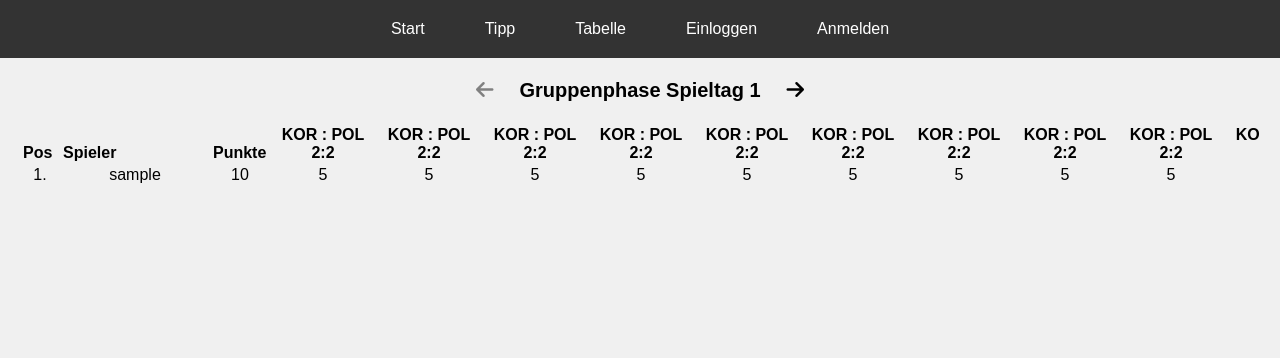
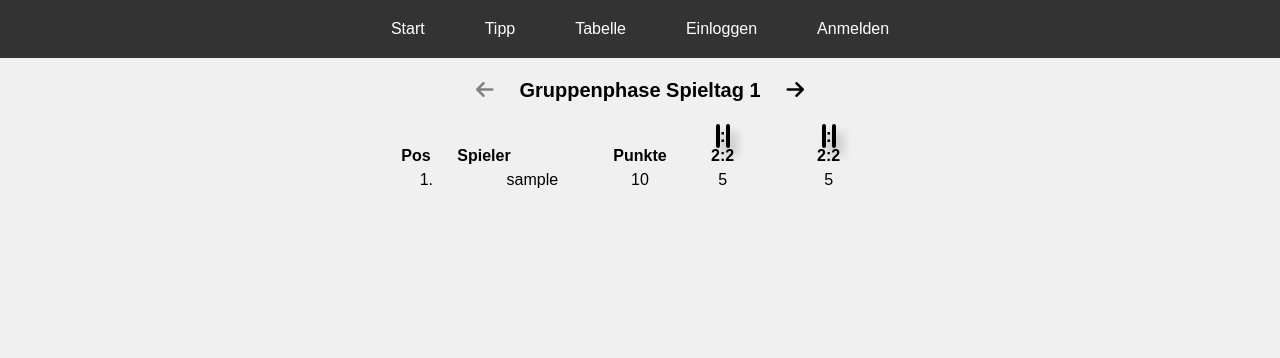
Before and after one commit to NikifFleser/FlaskWebTest, a Flask app: page /leaderboard/1 in a window 1280 px wide. Shown: the top 358 px of the page. Run offline with Flask 3, Linux system fonts and the light colour scheme; tables that the repository leaves empty hold one stand-in row (values such as "Sample post"); some libraries are stand-ins or nearby versions.

Commit message:
Fixed sticky columns and added flag icons
The left most columns should correctly stick to the left. The right part will be filled with user's bets and also the result of the match.

```diff
--- /dev/null
+++ b/static/js/leaderboard.js
@@ -0,0 +1,23 @@
+/* We dynamically calculated the offsetWidth for the sticky columns. */
+function calcStickyColumnsOffset() {
+    const table = document.getElementById("lead-table");
+    const rows = table.getElementsByTagName("tr");
+
+    /* We iterate through each row. */
+    for (let i = 0; i < rows.length; i++) {
+        const row = rows.item(i);
+        const stickyCollums = row.querySelectorAll(".sticky");
+        let leftOffset = 0;
+
+        /* We iterate through the columns which have the .sicky class. */
+        for (let j = 0; j < stickyCollums.length; j++) {
+            let col = stickyCollums.item(j);
+            col.style.left = leftOffset + "px";
+            leftOffset += col.offsetWidth;
+        }
+    }
+}
+
+calcStickyColumnsOffset();
+
+window.addEventListener("resize", calcStickyColumnsOffset);
--- a/static/leaderboard.css
+++ b/static/leaderboard.css
@@ -1,11 +1,4 @@
 /* Leaderboard styling */
-:root {
-    --rank-width: 34px;
-    --player-width: 144px;
-    --points-width: 54px;
-    --my-padding: 3px;
-}
-
 div.content {
     min-width: 350px;
     margin-left: auto;
@@ -20,48 +13,35 @@ table {
     border-collapse: collapse;
 }
 
+th, td {
+    background-color: #f0f0f0;
+    padding: 3px;
+}
+
 th.rank {
     vertical-align: bottom;
     text-align: left;
-    min-width: var(--rank-width);
-    max-width: var(--rank-width);
-    padding: var(--my-padding);
+    min-width: 50px;
 }
 
 th.player {
     vertical-align: bottom;
     text-align: left;
-    min-width: var(--player-width);
-    max-width: var(--player-width);
-    padding: var(--my-padding);
+    min-width: 150px;
 }
 
 th.points {
     vertical-align: bottom;
     text-align: left;
-    min-width: var(--points-width);
-    max-width: var(--points-width);
-    padding: var(--my-padding);
+    min-width: 50px;
 }
 
 th.result {
     min-width: 100px;
-    padding: 3px;
 }
 
-tr>th:first-child, tr>td:first-child {
+.sticky {
     position: sticky;
-    left: 0px;
-}
-
-tr>th:nth-child(2), tr>td:nth-child(2) {
-    position: sticky;
-    left: calc(var(--rank-width) + 2 * var(--my-padding));
-}
-
-tr>th:nth-child(3), tr>td:nth-child(3) {
-    position: sticky;
-    left: calc(var(--rank-width) + var(--player-width) + 4 * var(--my-padding));
 }
 
 /* Everything related to sidenav */
--- a/templates/leaderboard.html
+++ b/templates/leaderboard.html
@@ -24,55 +24,25 @@ Tipp-Tabelle
         <table id="lead-table">
             <thead>
                 <tr>
-                    <th class="rank">Pos</th>
-                    <th class="player">Spieler</th>
-                    <th class="points">Punkte</th>
+                    <th class="rank sticky">Pos</th>
+                    <th class="player sticky">Spieler</th>
+                    <th class="points sticky">Punkte</th>
                     <th class="result">
-                        <div>KOR : POL</div>
+                        <!-- div>KOR : POL</div -->
+                        <div>
+                            <span class="fi fi-af" style="font-size: 18px;"></span>
+                            <span style="font-size: 18px;">:</span>
+                            <span class="fi fi-ag" style="font-size: 18px;"></span>
+                        </div>
                         <div>2:2</div>
                     </th>
                     <th class="result">
-                        <div>KOR : POL</div>
-                        <div>2:2</div>
-                    </th>
-                    <th class="result">
-                        <div>KOR : POL</div>
-                        <div>2:2</div>
-                    </th>
-                    <th class="result">
-                        <div>KOR : POL</div>
-                        <div>2:2</div>
-                    </th>
-                    <th class="result">
-                        <div>KOR : POL</div>
-                        <div>2:2</div>
-                    </th>
-                    <th class="result">
-                        <div>KOR : POL</div>
-                        <div>2:2</div>
-                    </th>
-                    <th class="result">
-                        <div>KOR : POL</div>
-                        <div>2:2</div>
-                    </th>
-                    <th class="result">
-                        <div>KOR : POL</div>
-                        <div>2:2</div>
-                    </th>
-                    <th class="result">
-                        <div>KOR : POL</div>
-                        <div>2:2</div>
-                    </th>
-                    <th class="result">
-                        <div>KOR : POL</div>
-                        <div>2:2</div>
-                    </th>
-                    <th class="result">
-                        <div>KOR : POL</div>
-                        <div>2:2</div>
-                    </th>
-                    <th class="result">
-                        <div>KOR : POL</div>
+                        <!-- div>KOR : POL</div -->
+                        <div>
+                            <span class="fi fi-af" style="font-size: 18px;"></span>
+                            <span style="font-size: 18px;">:</span>
+                            <span class="fi fi-ag" style="font-size: 18px;"></span>
+                        </div>
                         <div>2:2</div>
                     </th>
                 </tr>
@@ -80,19 +50,9 @@ Tipp-Tabelle
             <tbody>
                 {% for user in users %}
                 <tr>
-                    <td class="rank">1.</td>
-                    <td class="player">{{ user[0] }}</td>
-                    <td class="points">{{ user[1] }}</td>
-                    <td>5</td>
-                    <td>5</td>
-                    <td>5</td>
-                    <td>5</td>
-                    <td>5</td>
-                    <td>5</td>
-                    <td>5</td>
-                    <td>5</td>
-                    <td>5</td>
-                    <td>5</td>
+                    <td class="rank sticky">1.</td>
+                    <td class="player sticky">{{ user[0] }}</td>
+                    <td class="points sticky">{{ user[1] }}</td>
                     <td>5</td>
                     <td>5</td>
                 </tr>
@@ -100,5 +60,7 @@ Tipp-Tabelle
             </tbody>
         </table>
     </div>
+
+    <script src="{{ url_for('static', filename='js/leaderboard.js') }}"></script>
 </body>
 {% endblock %}
```
